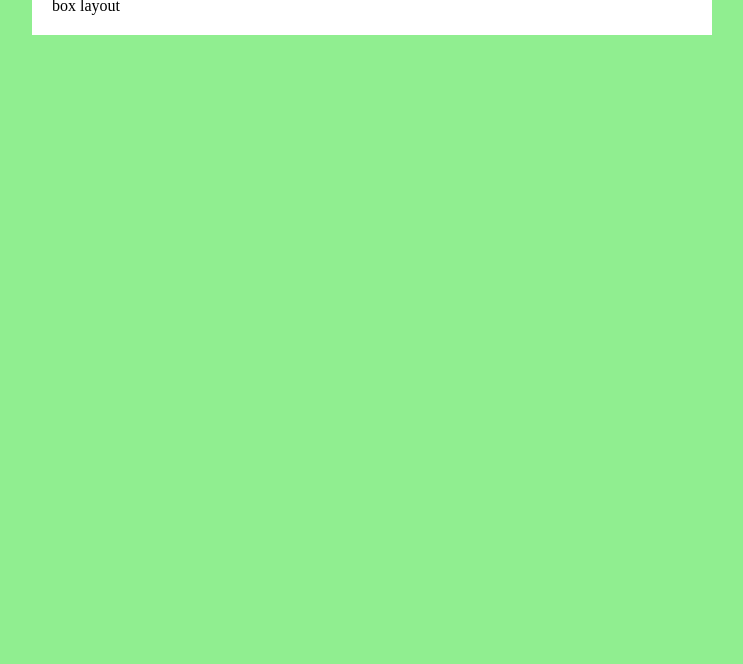
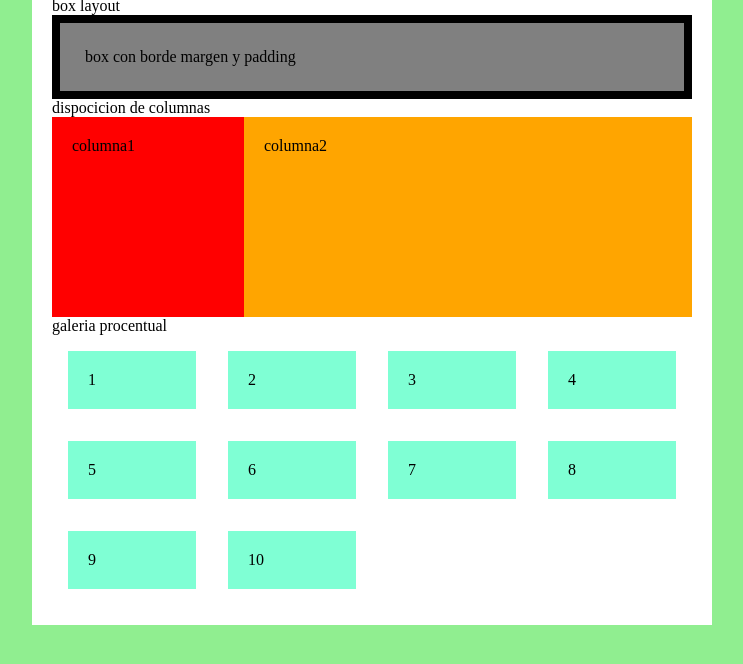
Before and after one commit to Rossmery20/curso-de-pogramacion, a plain HTML site: page tp5/divs_y_estilo.html in a window 1280 px wide. Shown: the part 60-724 px from the top of the page, without its empty margins (268-1011 px from the left). Drawn offline with Linux system fonts and the light colour scheme.

Commit message:
tp box layout

```diff
--- a/tp5/divs_y_estilo.html
+++ b/tp5/divs_y_estilo.html
@@ -1,15 +1,32 @@
 <!DOCTYPE html>
 <html lang="es-AR">
   <head>
-    <meta charset="UTF-8">
-    <meta name="viewport" content="width=device-width, initial-scale=1.0">
+    <meta charset="UTF-8" />
+    <meta name="viewport" content="width=device-width, initial-scale=1.0" />
     <title>DIV Y ESTILOS</title>
-    <link rel="stylesheet" href="estilo.css">
+    <link rel="stylesheet" href="estilo.css" />
   </head>
   <body>
-    <DIV id="contenedor">
+    <div id="contenedor">
       <div class="titulo">divs y estilos con id y class</div>
       <div class="subtitulo">box layout</div>
-    </DIV>
+      <div id="box1">box con borde margen y padding</div>
+      <div class="subtitulo">dispocicion de columnas</div>
+      <div id="columna1" class="columna">columna1</div><div id="columna2" class="columna">columna2</div>
+      <div class="subtitulo">galeria procentual</div>
+      <div class="galeriaporcentual">
+        <div class="imagenporcentual">1</div>
+        <div class="imagenporcentual">2</div>
+        <div class="imagenporcentual">3</div>
+        <div class="imagenporcentual">4</div>
+        <div class="imagenporcentual">5</div>
+        <div class="imagenporcentual">6</div>
+        <div class="imagenporcentual">7</div>
+        <div class="imagenporcentual">8</div>
+        <div class="imagenporcentual">9</div>
+        <div class="imagenporcentual">10</div>
+      </div>
+
+    </div>
   </body>
 </html>
--- a/tp5/estilo.css
+++ b/tp5/estilo.css
@@ -11,3 +11,37 @@ body{
 .titulo{
     font-size: 2em;
 }
+#box1{
+    background-color: gray;
+    width: 100%;
+    padding: 25px;
+    box-sizing: border-box;
+    border: solid 8px black;
+}
+#columna1{
+    background-color: red;
+    width: 30%;
+}
+#columna2{
+    background-color: orange;
+    width: 70%;
+}
+.columna{
+    display: inline-block;
+    height: 200px;
+    padding: 20px;
+    box-sizing: border-box;
+}
+.imagenporcentual{
+background-color: aquamarine;
+display:inline-block;
+padding: 20px;
+font-size: 16px;
+width: 20%;
+box-sizing: border-box;
+margin: 2.5%;
+}
+.galeriaporcentual{
+    font-size: 0;
+}
+.
```
Lines whose indentation alone changed are shown as unchanged.
